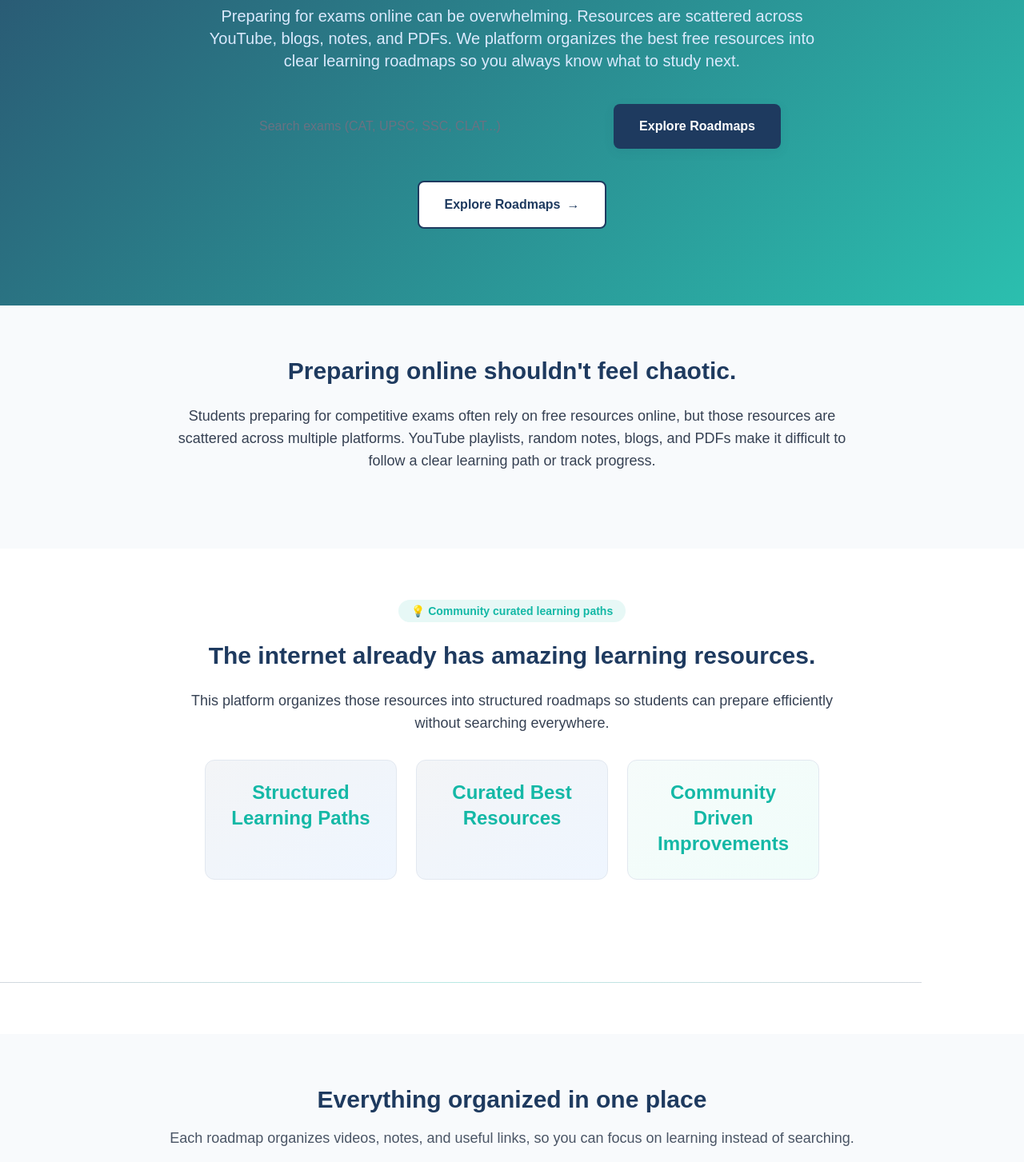
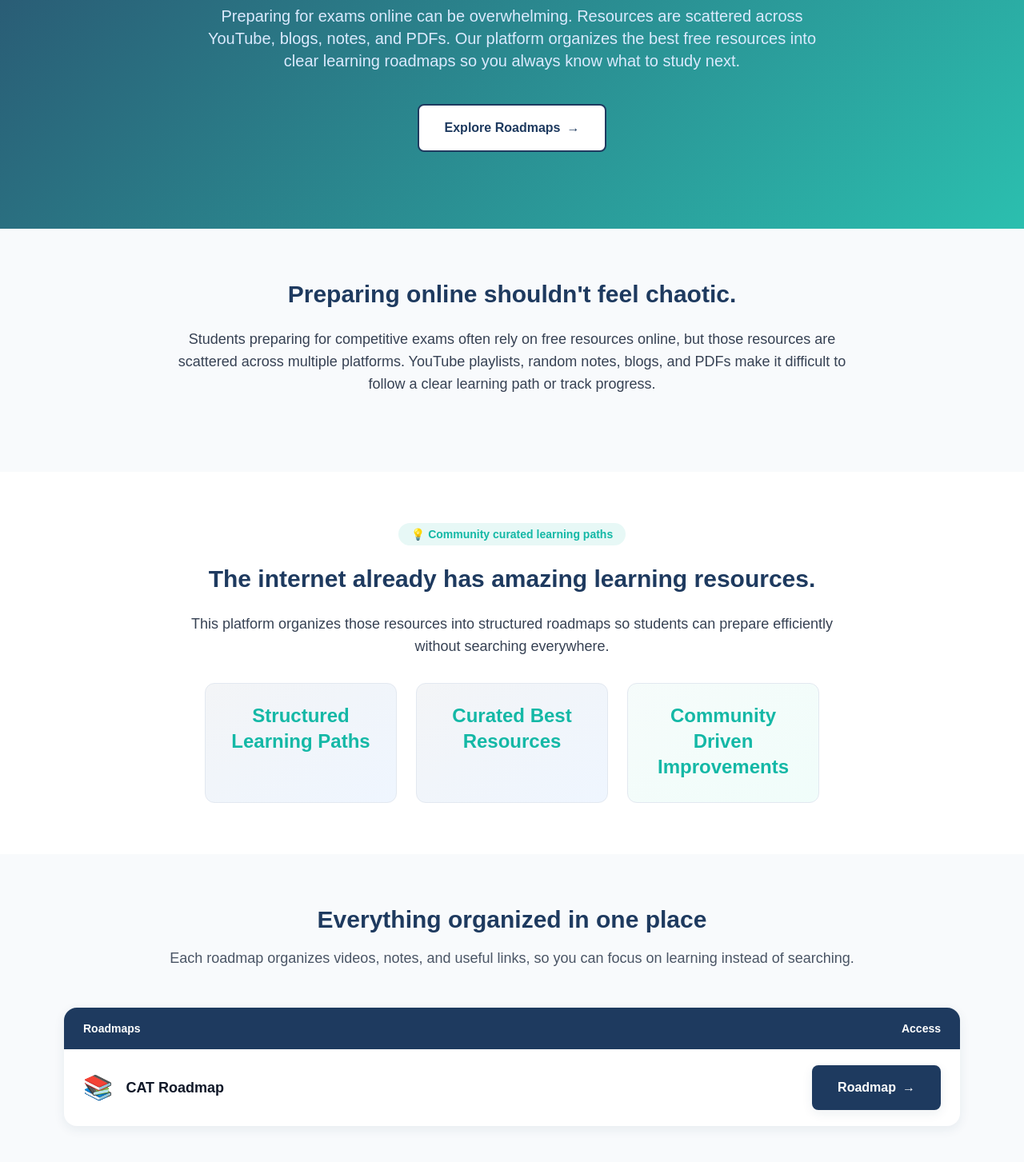
Before and after one commit to singhalvivek/catmap-web, a Next.js app: page /landing in a window 1280 px wide. Shown: the part 520-1973 px from the top of the page at 80% size. Built offline with nearby package versions, Linux system fonts and the light colour scheme.

Commit message:
roadmap section improved

```diff
--- a/src/app/landing/data.ts
+++ b/src/app/landing/data.ts
@@ -3,11 +3,8 @@
 
 export const COURSES = [
   {
-    name: "CAT Complete Roadmap",
-    icon: "📚",
-    learnmaxPrice: "₹599",
-    originalPrice: "₹24,999",
-    savings: "98%"
+    name: "CAT Roadmap",
+    icon: "📚"
   },
 ] as const;
 
--- a/src/app/landing/page.tsx
+++ b/src/app/landing/page.tsx
@@ -32,9 +32,8 @@ export default function LandingPage() {
             </div>
           </div>
           <div className="hidden md:flex items-center gap-6">
-            <a href="#browse" className="text-gray-700 hover:text-hope-teal font-medium transition-colors">Browse Courses</a>
             <a href="#faq" className="text-gray-700 hover:text-hope-teal font-medium transition-colors">FAQ</a>
-            <button className="btn-primary py-2 px-6 text-sm">Join Waitlist</button>
+            <button className="btn-primary py-2 px-6 text-sm">Browse Roadmaps</button>
           </div>
         </div>
       </nav>
@@ -53,11 +52,11 @@ export default function LandingPage() {
           </h2>
           <p className="text-lg md:text-xl text-blue-100 max-w-3xl mx-auto mb-10">
             Preparing for exams online can be overwhelming. Resources are scattered across YouTube, blogs, notes, and PDFs.
-            We platform organizes the best free resources into clear learning roadmaps so you always know what to study next.
+            Our platform organizes the best free resources into clear learning roadmaps so you always know what to study next.
           </p>
 
           {/* Search Bar */}
-          <div className="max-w-2xl mx-auto mb-10">
+          {/* <div className="max-w-2xl mx-auto mb-10">
             <div className="flex flex-col sm:flex-row gap-3">
               <input
                 type="text"
@@ -70,7 +69,7 @@ export default function LandingPage() {
                 Explore Roadmaps
               </button>
             </div>
-          </div>
+          </div> */}
 
           <a href="#browse" className="btn-secondary inline-flex items-center gap-2">
             Explore Roadmaps <span>→</span>
@@ -147,8 +146,6 @@ export default function LandingPage() {
         </div>
       </section>
 
-      <div className="section-divider max-w-6xl mx-auto px-4"></div>
-
       {/* Course Pricing Table */}
       <section id="browse" className="py-16 bg-calm-bg">
         <div className="max-w-6xl mx-auto px-4">
@@ -164,22 +161,23 @@ export default function LandingPage() {
 
           {/* Pricing Table */}
           <div className="bg-white rounded-2xl shadow-card overflow-hidden">
-            <div className="grid grid-cols-3 bg-trust-navy text-white font-semibold py-4 px-6 text-sm">
+            <div className="grid grid-cols-2 bg-trust-navy text-white font-semibold py-4 px-6 text-sm">
               <p>Roadmaps</p>
               {/* <p className="text-center">Lowest learnmax Price</p>
               <p className="text-right">Original Price</p> */}
+              <p className="text-right">Access</p>
             </div>
 
             {courses.map((course, index) => (
               <div
                 key={course.name}
-                className={`grid grid-cols-3 items-center py-5 px-6 border-b border-calm-border hover:bg-blue-50/30 transition-colors ${
+                className={`grid grid-cols-2 items-center py-5 px-6 border-b border-calm-border hover:bg-blue-50/30 transition-colors ${
                   index === courses.length - 1 ? 'border-b-0' : ''
                 }`}
               >
-                <div className="flex items-center gap-3">
-                  <span className="text-2xl">{course.icon}</span>
-                  <span className="font-medium text-gray-900">{course.name}</span>
+                <div className="flex items-center gap-4">
+                  <span className="text-3xl">{course.icon}</span>
+                  <span className="font-semibold text-lg text-gray-900">{course.name}</span>
                 </div>
                 {/* <div className="text-center">
                   <p className="font-bold text-trust-navy text-lg">{course.learnmaxPrice}</p>
@@ -188,10 +186,10 @@ export default function LandingPage() {
                   </span>
                 </div>
                 <p className="text-right text-gray-500 line-through">{course.originalPrice}</p> */}
-                <div className="text-center">
-                  <button className="btn-primary inline-flex items-center gap-2">
-                    Go to roadmap <span>→</span>
-                  </button>
+                <div className="text-right">
+                  <a href="/cat-prep/tree" className="btn-primary inline-flex items-center gap-2">
+                    Roadmap <span>→</span>
+                  </a>
                 </div>
               </div>
             ))}
```
